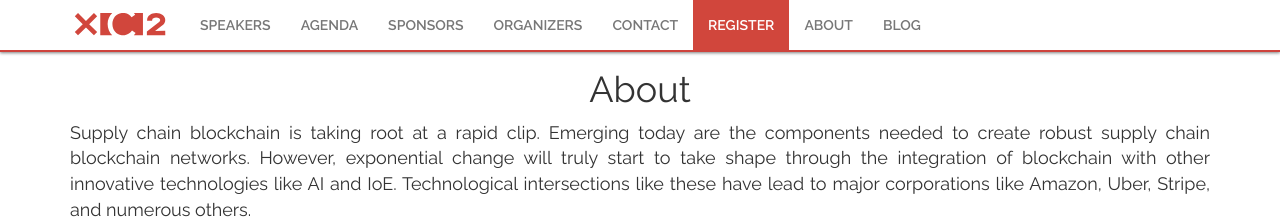
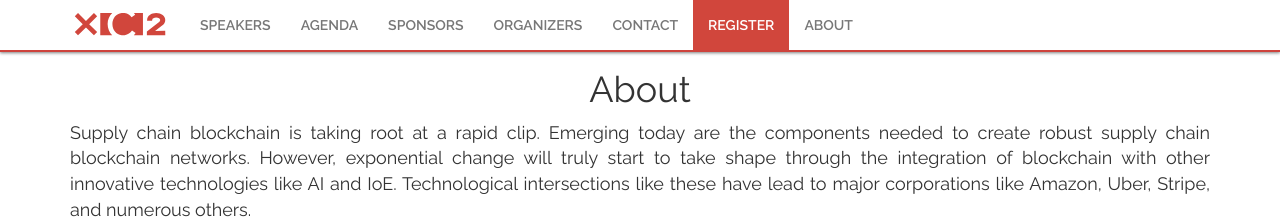
Before and after one commit to gnawalishyam/jekyll, a Jekyll site: the page built from about.html, in a window 1280 px wide. Shown: the top 219 px of the page. Built offline with Jekyll 4.4.1, drawn with Linux system fonts in a browser that asks for light colours; some web fonts are replaced.

Commit message:
Remove blog.html ref code

```diff
--- a/_layouts/default.html
+++ b/_layouts/default.html
@@ -52,7 +52,6 @@
 					<li><a class="nav-item text-center" href="#contact">Contact</a></li>
 					<li><a class="nav-item text-center register" href="#register">Register</a></li>
 					<li><a class="nav-item text-center" href="about.html">about</a></li>
-					<li><a class="nav-item text-center" href="blog.html">blog</a></li>
 					{% else %}
 					<li><a class="nav-item text-center" href="/#speakers">Speakers</a></li>
 					<li><a class="nav-item text-center" href="/#agenda">Agenda</a></li>
@@ -61,7 +60,6 @@
 					<li><a class="nav-item text-center" href="/#contact">Contact</a></li>
 					<li><a class="nav-item text-center register" href="/#register">Register</a></li>
 					<li><a class="nav-item text-center" href="about.html">about</a></li>
-					<li><a class="nav-item text-center" href="blog.html">blog</a></li>
 					{% endif %}
 				</ul>
 			</div>
```
